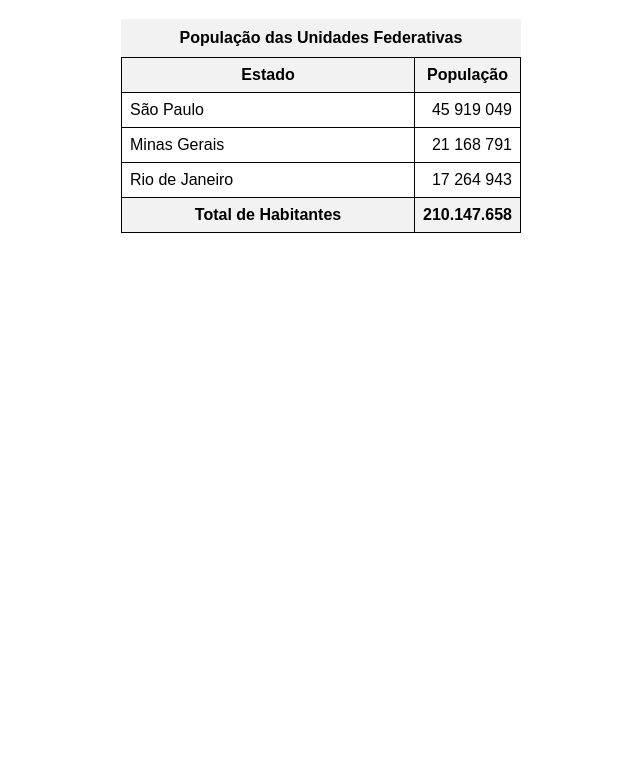
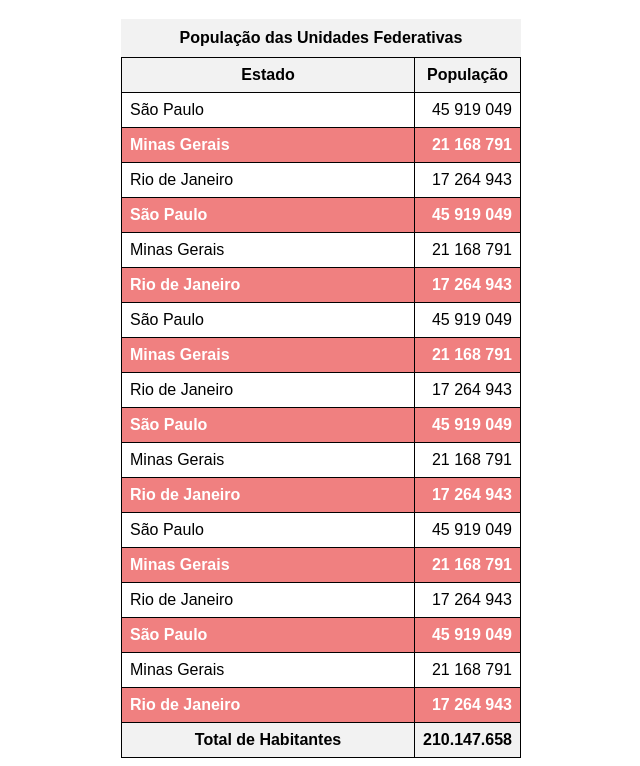
Before and after one commit to Allan-Jhones/html-css, a plain HTML site: page modulo_3/ex023/tabela002.html in a window 1280 px wide. Shown: the part 61-827 px from the top of the page, without its empty margins (319-959 px from the left). Before the commit the page ends 800 px from the top, so only its background shows below. Drawn offline with Linux system fonts and the light colour scheme.

Commit message:
tabela 003

```diff
--- a/modulo_3/ex023/tabela002.html
+++ b/modulo_3/ex023/tabela002.html
@@ -12,6 +12,7 @@
             width: 400px;
             border-collapse: collapse;
             margin: auto;
+            position: relative;
         }
 
         td, th {
@@ -23,6 +24,18 @@
         thead, tfoot {
             background-color: #f2f2f2;
         }
+        thead > tr > th {
+            position: sticky;
+            top: -1px;
+            background-color: #f2f2f2;
+
+        }
+        tbody >tr:nth-child(2n) {
+            background-color: lightcoral;
+            color: white;
+            font-weight: bold;
+        }
+
         .numero {
             text-align: right;
         }
@@ -72,6 +85,66 @@
                 <td>Rio de Janeiro</td>
                 <td class="num">17 264 943</td>
             </tr>
+            <tr>
+                <td>São Paulo</td>
+                <td class="num">45 919 049</td>
+            </tr>
+            <tr>
+                <td>Minas Gerais</td>
+                <td class="num">21 168 791</td>
+            </tr>
+            <tr>
+                <td>Rio de Janeiro</td>
+                <td class="num">17 264 943</td>
+            </tr>
+            <tr>
+                <td>São Paulo</td>
+                <td class="num">45 919 049</td>
+            </tr>
+            <tr>
+                <td>Minas Gerais</td>
+                <td class="num">21 168 791</td>
+            </tr>
+            <tr>
+                <td>Rio de Janeiro</td>
+                <td class="num">17 264 943</td>
+            </tr>
+            <tr>
+                <td>São Paulo</td>
+                <td class="num">45 919 049</td>
+            </tr>
+            <tr>
+                <td>Minas Gerais</td>
+                <td class="num">21 168 791</td>
+            </tr>
+            <tr>
+                <td>Rio de Janeiro</td>
+                <td class="num">17 264 943</td>
+            </tr>
+            <tr>
+                <td>São Paulo</td>
+                <td class="num">45 919 049</td>
+            </tr>
+            <tr>
+                <td>Minas Gerais</td>
+                <td class="num">21 168 791</td>
+            </tr>
+            <tr>
+                <td>Rio de Janeiro</td>
+                <td class="num">17 264 943</td>
+            </tr>
+            <tr>
+                <td>São Paulo</td>
+                <td class="num">45 919 049</td>
+            </tr>
+            <tr>
+                <td>Minas Gerais</td>
+                <td class="num">21 168 791</td>
+            </tr>
+            <tr>
+                <td>Rio de Janeiro</td>
+                <td class="num">17 264 943</td>
+            </tr>
         </tbody>
         <tfoot>
             <tr>
```
Also changed, not shown: modulo_3/ex023/tabela003.html (added, +47 -0 lines), 1 other file.
